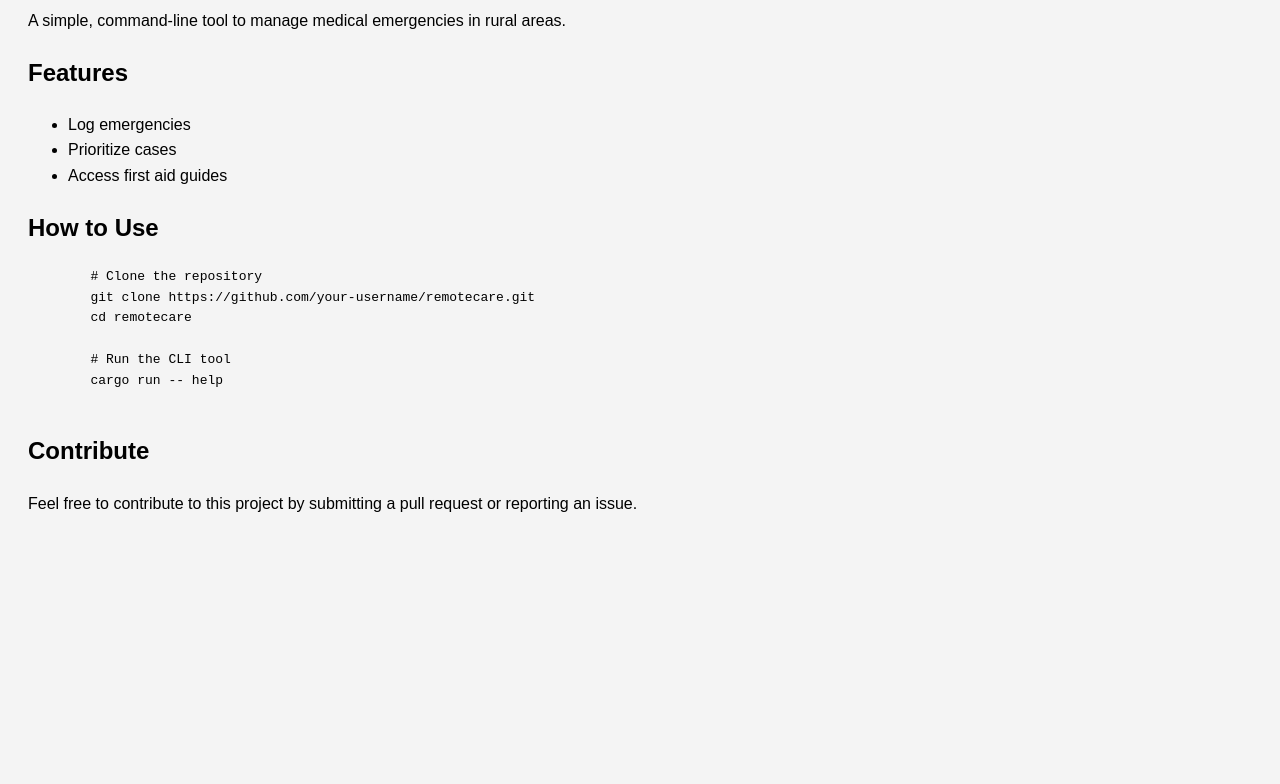
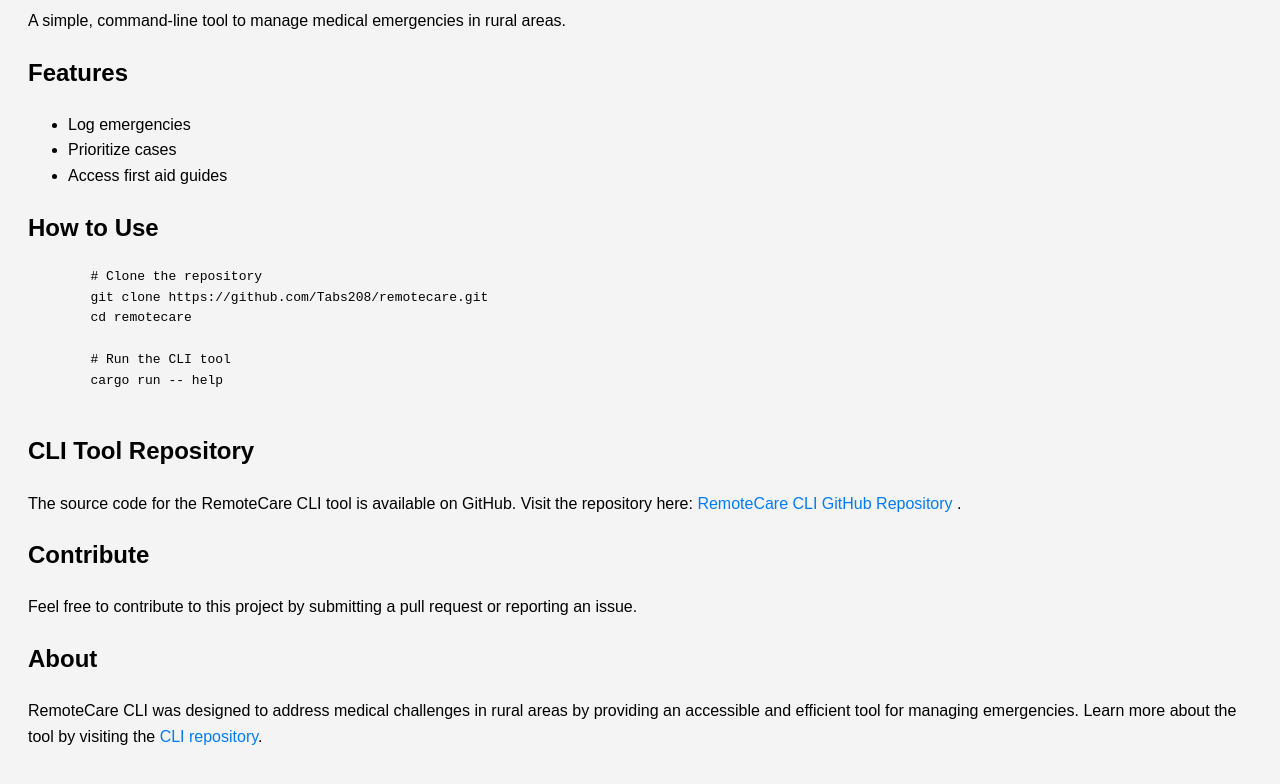
Before and after one commit to Tabs208/remotecare-website, a plain HTML site: page index.html in a window 1280 px wide. Shown: the part 114-898 px from the top of the page. Before the commit the page ends 800 px from the top, so only its background shows below. Drawn offline with Linux system fonts and the light colour scheme.

Commit message:
Add link to CLI tool repository in index.html

```diff
--- a/index.html
+++ b/index.html
@@ -12,27 +12,52 @@
         h1 {
             color: #333;
         }
+        a {
+            color: #007BFF;
+            text-decoration: none;
+        }
+        a:hover {
+            text-decoration: underline;
+        }
     </style>
 </head>
 <body>
     <h1>RemoteCare CLI</h1>
     <p>A simple, command-line tool to manage medical emergencies in rural areas.</p>
+
     <h2>Features</h2>
     <ul>
         <li>Log emergencies</li>
         <li>Prioritize cases</li>
         <li>Access first aid guides</li>
     </ul>
+
     <h2>How to Use</h2>
     <pre>
         # Clone the repository
-        git clone https://github.com/your-username/remotecare.git
+        git clone https://github.com/Tabs208/remotecare.git
         cd remotecare
 
         # Run the CLI tool
         cargo run -- help
     </pre>
+
+    <h2>CLI Tool Repository</h2>
+    <p>
+        The source code for the RemoteCare CLI tool is available on GitHub. Visit the repository here:
+        <a href="https://github.com/Tabs208/remotecare" target="_blank">
+            RemoteCare CLI GitHub Repository
+        </a>.
+    </p>
+
     <h2>Contribute</h2>
     <p>Feel free to contribute to this project by submitting a pull request or reporting an issue.</p>
+
+    <h2>About</h2>
+    <p>
+        RemoteCare CLI was designed to address medical challenges in rural areas by providing an accessible
+        and efficient tool for managing emergencies. Learn more about the tool by visiting the
+        <a href="https://github.com/Tabs208/remotecare" target="_blank">CLI repository</a>.
+    </p>
 </body>
 </html>
```
